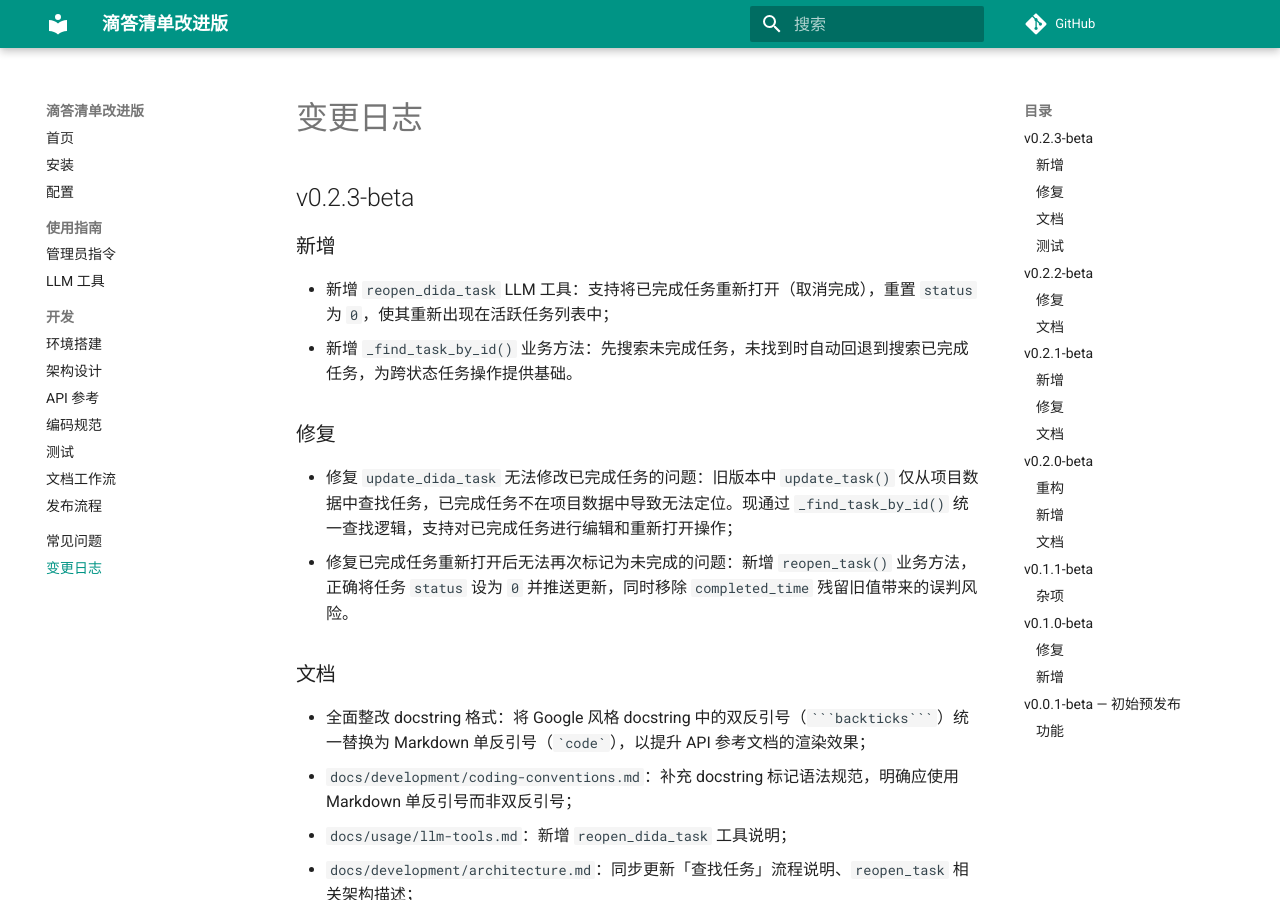
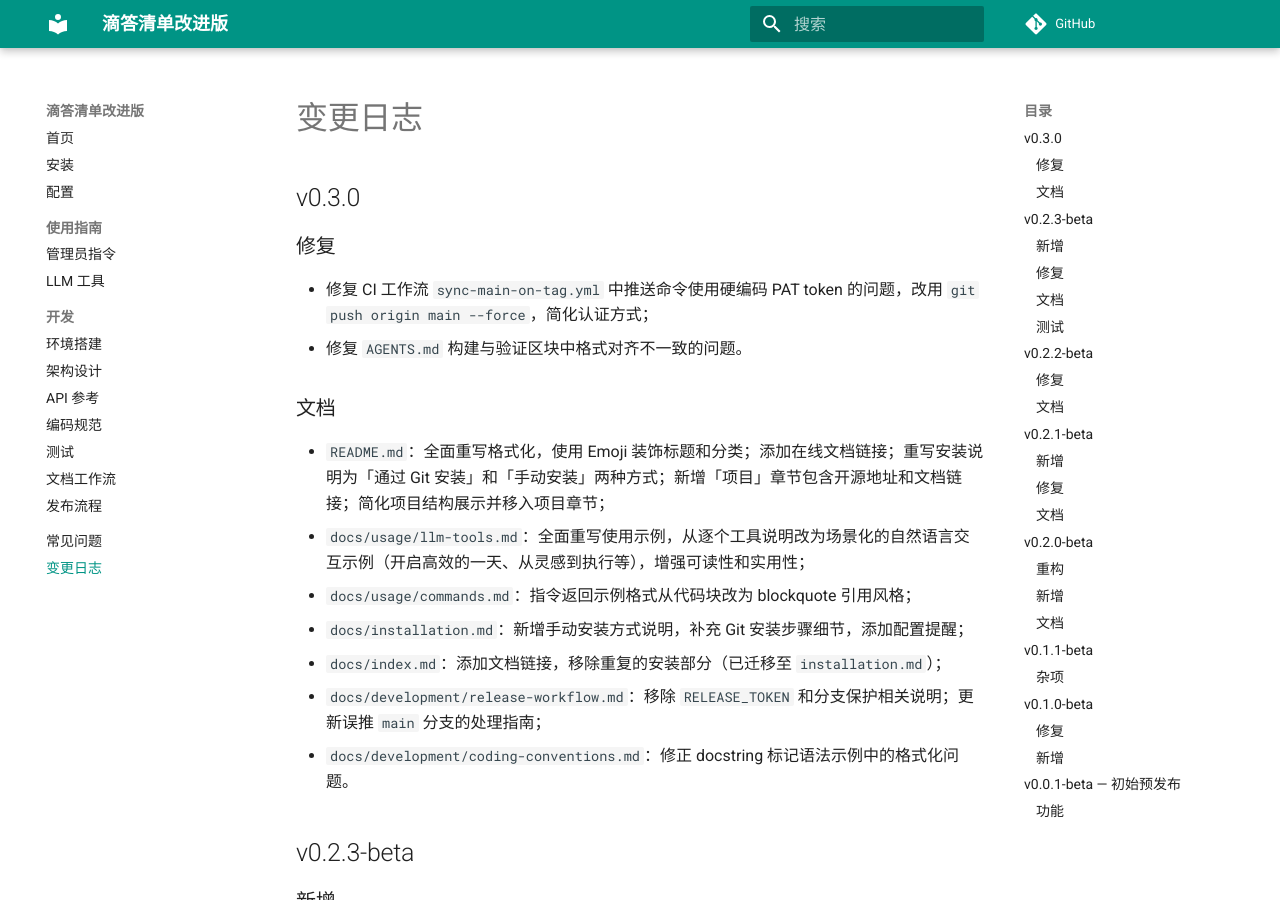
Before and after one commit to GitHubonline1396529/astrbot_plugin_dida_improved, an MkDocs documentation site: the page built from docs/changelog.md, in a window 1280 px wide and 900 px high. Built offline with MkDocs 1.6.1 and Material for MkDocs 9.7.7, drawn with Linux system fonts in a browser that asks for light colours; comment, search, counter and statistics services are not loaded.

Commit message:
docs: update changelog for v0.3.0 with fixes and documentation enhancements

```diff
--- a/docs/changelog.md
+++ b/docs/changelog.md
@@ -1,4 +1,21 @@
 # 变更日志
+
+## v0.3.0
+
+### 修复
+
+- 修复 CI 工作流 `sync-main-on-tag.yml` 中推送命令使用硬编码 PAT token 的问题，改用 `git push origin main --force`，简化认证方式；
+- 修复 `AGENTS.md` 构建与验证区块中格式对齐不一致的问题。
+
+### 文档
+
+- `README.md`：全面重写格式化，使用 Emoji 装饰标题和分类；添加在线文档链接；重写安装说明为「通过 Git 安装」和「手动安装」两种方式；新增「项目」章节包含开源地址和文档链接；简化项目结构展示并移入项目章节；
+- `docs/usage/llm-tools.md`：全面重写使用示例，从逐个工具说明改为场景化的自然语言交互示例（开启高效的一天、从灵感到执行等），增强可读性和实用性；
+- `docs/usage/commands.md`：指令返回示例格式从代码块改为 blockquote 引用风格；
+- `docs/installation.md`：新增手动安装方式说明，补充 Git 安装步骤细节，添加配置提醒；
+- `docs/index.md`：添加文档链接，移除重复的安装部分（已迁移至 `installation.md`）；
+- `docs/development/release-workflow.md`：移除 `RELEASE_TOKEN` 和分支保护相关说明；更新误推 `main` 分支的处理指南；
+- `docs/development/coding-conventions.md`：修正 docstring 标记语法示例中的格式化问题。
 
 ## v0.2.3-beta
 
```
